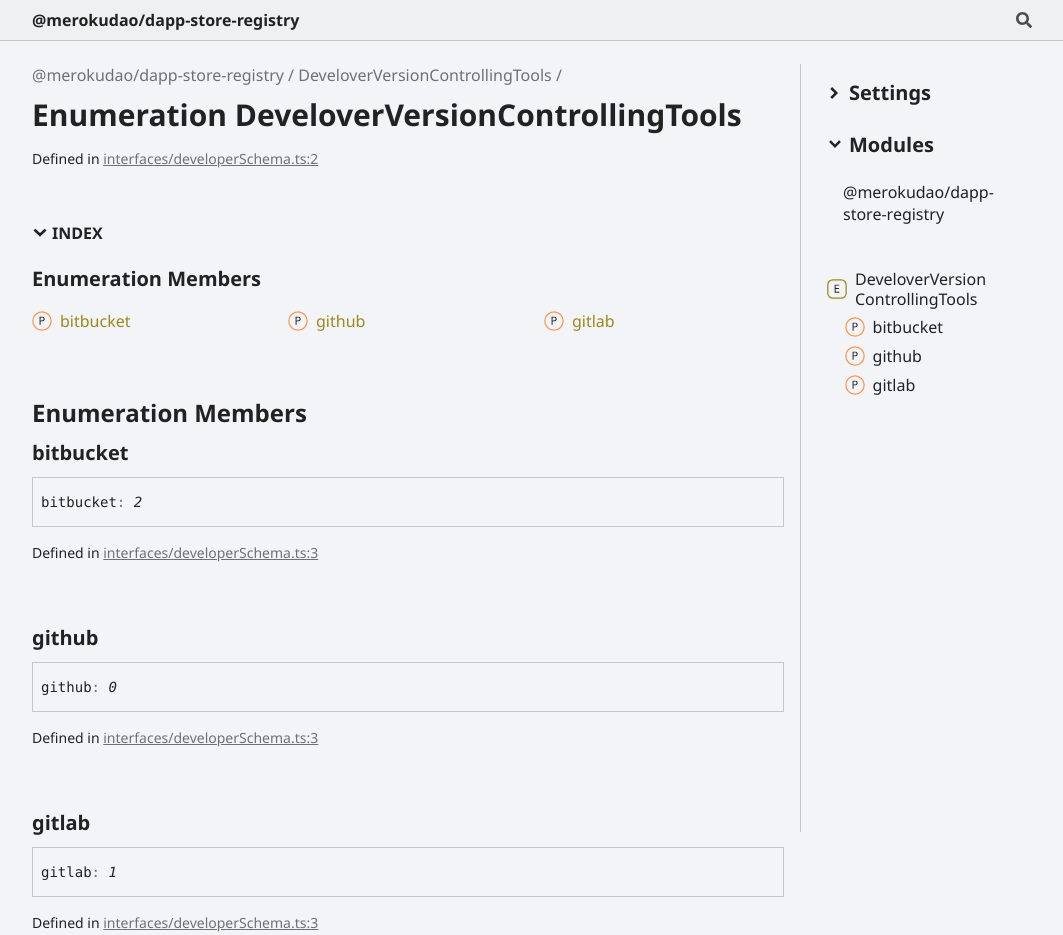
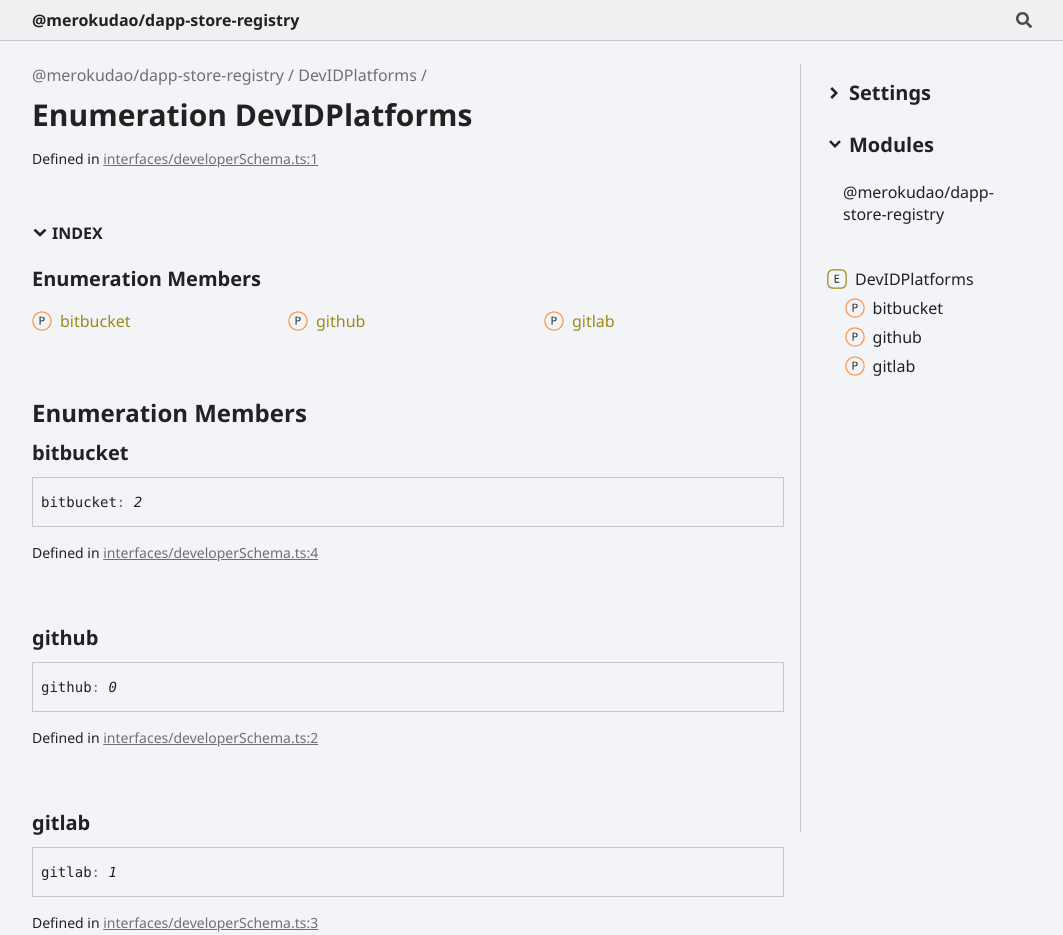
Before and after one commit to merokudao/dapp-store-registry, a website: page docs/enums/DevIDPlatforms.html in a window 1280 px wide. Shown: the top 935 px of the page, without its empty margins (96-1159 px from the left). Drawn offline with Linux system fonts and the light colour scheme.

Commit message:
changed enum name

```diff
--- a/docs/enums/DeveloverVersionControllingTools.html
+++ b/docs/enums/DevIDPlatforms.html
@@ -3,9 +3,7 @@
   <head>
     <meta charset="utf-8" />
     <meta http-equiv="x-ua-compatible" content="IE=edge" />
-    <title>
-      DeveloverVersionControllingTools | @merokudao/dapp-store-registry
-    </title>
+    <title>DevIDPlatforms | @merokudao/dapp-store-registry</title>
     <meta
       name="description"
       content="Documentation for @merokudao/dapp-store-registry"
@@ -84,21 +82,17 @@
             <li>
               <a href="../modules.html">@merokudao/dapp-store-registry</a>
             </li>
-            <li>
-              <a href="DeveloverVersionControllingTools.html"
-                >DeveloverVersionControllingTools</a
-              >
-            </li>
+            <li><a href="DevIDPlatforms.html">DevIDPlatforms</a></li>
           </ul>
-          <h1>Enumeration DeveloverVersionControllingTools</h1>
+          <h1>Enumeration DevIDPlatforms</h1>
         </div>
         <aside class="tsd-sources">
           <ul>
             <li>
               Defined in
               <a
-                href="https://github.com/merokudao/dapp-store-registry/blob/946f436/src/interfaces/developerSchema.ts#L2"
-                >interfaces/developerSchema.ts:2</a
+                href="https://github.com/merokudao/dapp-store-registry/blob/a66520c/src/interfaces/developerSchema.ts#L1"
+                >interfaces/developerSchema.ts:1</a
               >
             </li>
           </ul>
@@ -127,7 +121,7 @@
                   <h3 class="tsd-index-heading">Enumeration Members</h3>
                   <div class="tsd-index-list">
                     <a
-                      href="DeveloverVersionControllingTools.html#bitbucket"
+                      href="DevIDPlatforms.html#bitbucket"
                       class="tsd-index-link tsd-kind-enum-member tsd-parent-kind-enum"
                       ><svg
                         class="tsd-kind-icon"
@@ -154,7 +148,7 @@
                       ><span>bitbucket</span></a
                     >
                     <a
-                      href="DeveloverVersionControllingTools.html#github"
+                      href="DevIDPlatforms.html#github"
                       class="tsd-index-link tsd-kind-enum-member tsd-parent-kind-enum"
                       ><svg
                         class="tsd-kind-icon"
@@ -167,7 +161,7 @@
                       ><span>github</span></a
                     >
                     <a
-                      href="DeveloverVersionControllingTools.html#gitlab"
+                      href="DevIDPlatforms.html#gitlab"
                       class="tsd-index-link tsd-kind-enum-member tsd-parent-kind-enum"
                       ><svg
                         class="tsd-kind-icon"
@@ -231,8 +225,8 @@
                 <li>
                   Defined in
                   <a
-                    href="https://github.com/merokudao/dapp-store-registry/blob/946f436/src/interfaces/developerSchema.ts#L3"
-                    >interfaces/developerSchema.ts:3</a
+                    href="https://github.com/merokudao/dapp-store-registry/blob/a66520c/src/interfaces/developerSchema.ts#L4"
+                    >interfaces/developerSchema.ts:4</a
                   >
                 </li>
               </ul>
@@ -268,8 +262,8 @@
                 <li>
                   Defined in
                   <a
-                    href="https://github.com/merokudao/dapp-store-registry/blob/946f436/src/interfaces/developerSchema.ts#L3"
-                    >interfaces/developerSchema.ts:3</a
+                    href="https://github.com/merokudao/dapp-store-registry/blob/a66520c/src/interfaces/developerSchema.ts#L2"
+                    >interfaces/developerSchema.ts:2</a
                   >
                 </li>
               </ul>
@@ -305,7 +299,7 @@
                 <li>
                   Defined in
                   <a
-                    href="https://github.com/merokudao/dapp-store-registry/blob/946f436/src/interfaces/developerSchema.ts#L3"
+                    href="https://github.com/merokudao/dapp-store-registry/blob/a66520c/src/interfaces/developerSchema.ts#L3"
                     >interfaces/developerSchema.ts:3</a
                   >
                 </li>
@@ -504,9 +498,7 @@
         <nav class="tsd-navigation secondary menu-sticky">
           <ul>
             <li class="current tsd-kind-enum">
-              <a
-                href="DeveloverVersionControllingTools.html"
-                class="tsd-index-link"
+              <a href="DevIDPlatforms.html" class="tsd-index-link"
                 ><svg
                   class="tsd-kind-icon"
                   width="24"
@@ -529,15 +521,11 @@
                     fill="var(--color-text)"
                     id="icon-8-text"
                   ></path></svg
-                ><span
-                  >Develover<wbr />Version<wbr />Controlling<wbr />Tools</span
-                ></a
+                ><span>DevIDPlatforms</span></a
               >
               <ul>
                 <li class="tsd-kind-enum-member tsd-parent-kind-enum">
-                  <a
-                    href="DeveloverVersionControllingTools.html#bitbucket"
-                    class="tsd-index-link"
+                  <a href="DevIDPlatforms.html#bitbucket" class="tsd-index-link"
                     ><svg
                       class="tsd-kind-icon"
                       width="24"
@@ -550,9 +538,7 @@
                   >
                 </li>
                 <li class="tsd-kind-enum-member tsd-parent-kind-enum">
-                  <a
-                    href="DeveloverVersionControllingTools.html#github"
-                    class="tsd-index-link"
+                  <a href="DevIDPlatforms.html#github" class="tsd-index-link"
                     ><svg
                       class="tsd-kind-icon"
                       width="24"
@@ -565,9 +551,7 @@
                   >
                 </li>
                 <li class="tsd-kind-enum-member tsd-parent-kind-enum">
-                  <a
-                    href="DeveloverVersionControllingTools.html#gitlab"
-                    class="tsd-index-link"
+                  <a href="DevIDPlatforms.html#gitlab" class="tsd-index-link"
                     ><svg
                       class="tsd-kind-icon"
                       width="24"
```
